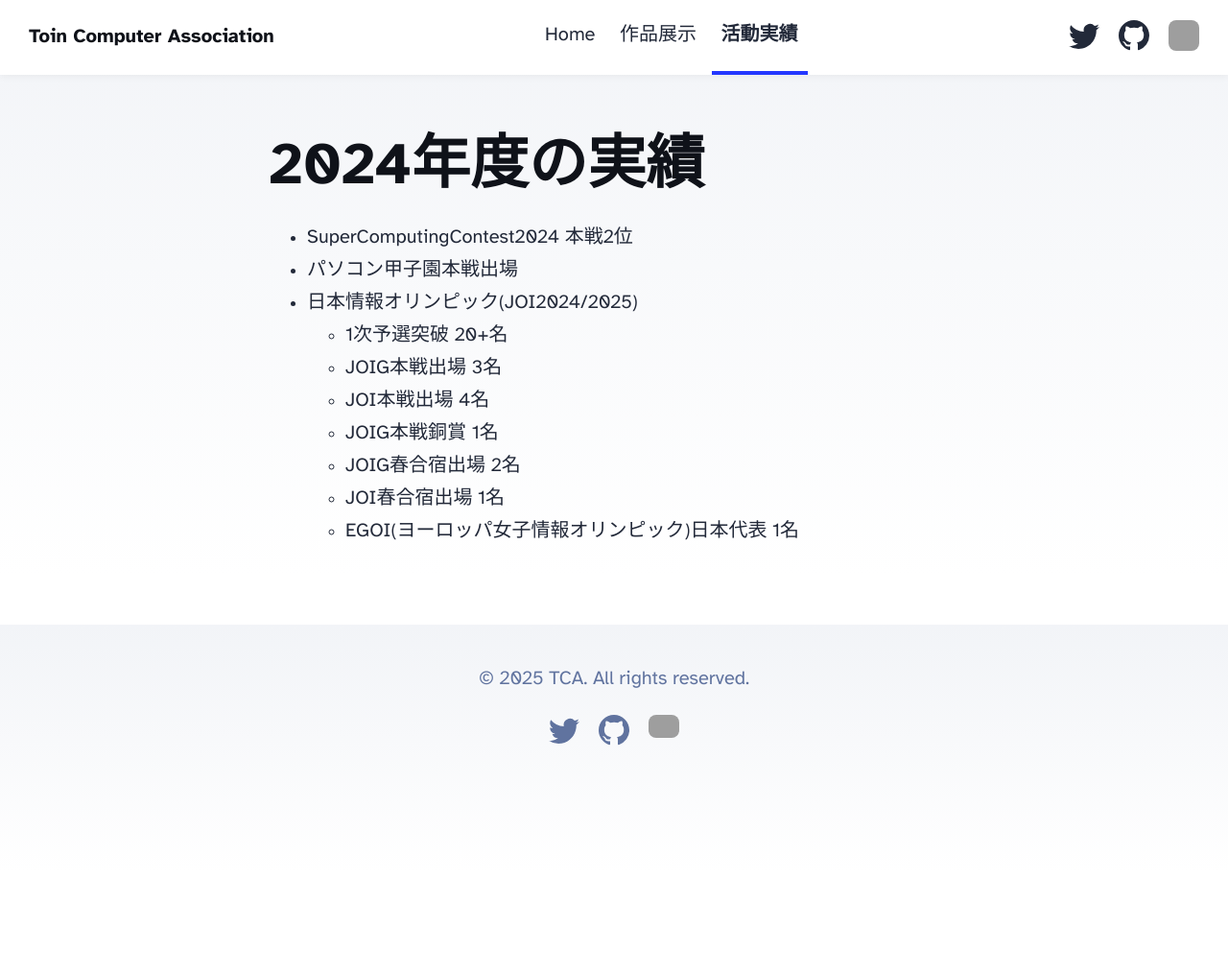
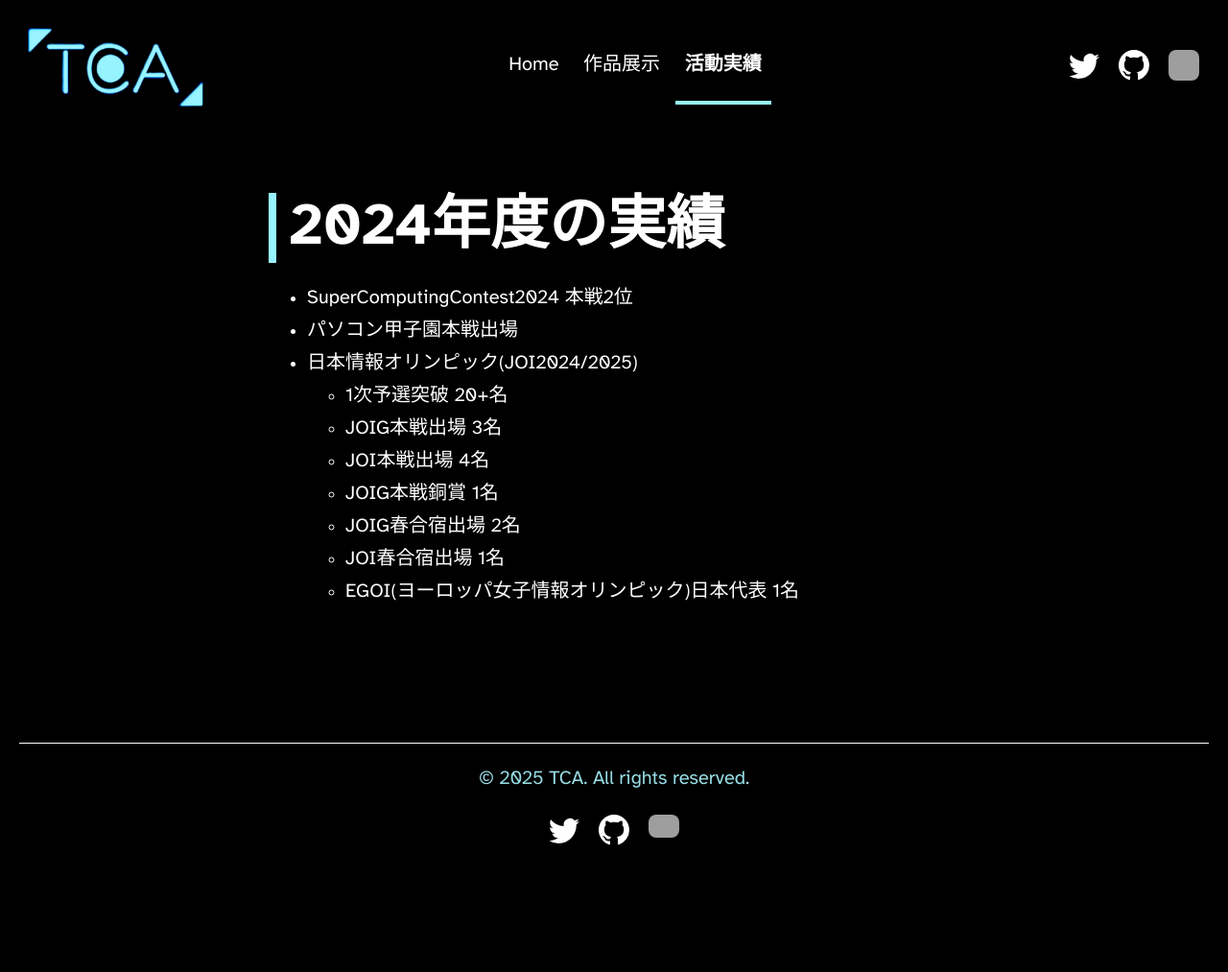
Before and after one commit to ToinComputerAssociation/toincomputerassociation.github.io, an Astro site in the folder main/: page /achievements/2024 in a window 1280 px wide. Shown: the whole page at 96% size. Before the commit the page ends 909 px from the top, so only its background shows below. Built offline with nearby package versions, Linux system fonts and the light colour scheme; Astro itself is replaced by a stand-in of ours; grey boxes are pictures that could not be loaded.

Commit message:
Add css files

```diff
--- a/main/src/components/Footer.astro
+++ b/main/src/components/Footer.astro
@@ -1,9 +1,10 @@
 ---
 const today = new Date();
+import '../styles/style_footer.css';
 ---
 
 <footer>
-	&copy; {today.getFullYear()} TCA. All rights reserved.
+	<p class="footer-text">&copy; {today.getFullYear()} TCA. All rights reserved.
 	<div class="social-links">
 
 		<a href="https://x.com/toincomputer" target="_blank">
@@ -33,8 +34,9 @@ const today = new Date();
 <style>
 	footer {
 		padding: 2em 1em 6em 1em;
-		background: linear-gradient(var(--gray-gradient)) no-repeat;
-		color: rgb(var(--gray));
+		background: black;
+		/*background: linear-gradient(var(--gray-gradient)) no-repeat;*/
+		color: rgb(152, 222, 230);
 		text-align: center;
 	}
 	.social-links {
@@ -45,9 +47,9 @@ const today = new Date();
 	}
 	.social-links a {
 		text-decoration: none;
-		color: rgb(var(--gray));
+		color: white;
 	}
 	.social-links a:hover {
-		color: rgb(var(--gray-dark));
+		color: rgb(158, 158, 158);
 	}
 </style>
--- a/main/src/components/Header.astro
+++ b/main/src/components/Header.astro
@@ -1,11 +1,17 @@
 ---
 import { SITE_TITLE } from '../consts';
 import HeaderLink from './HeaderLink.astro';
+import '../styles/style_header.css';
 ---
 
 <header>
 	<nav>
-		<h2><a href="/">{SITE_TITLE}</a></h2>
+		<!--<h2 class="page_title"><a href="/">{SITE_TITLE}</a></h2>-->
+		<h2 class="page_title">
+  		<a href="/">
+    	<img src="/TCAのロゴ.png" alt="Toin Computer Association" class="logo" />
+ 		</a>
+		</h2>
 		<div class="internal-links">
 			<HeaderLink href="/">Home</HeaderLink>
 			<HeaderLink href="/works">作品展示</HeaderLink>
@@ -43,7 +49,7 @@ import HeaderLink from './HeaderLink.astro';
 	header {
 		margin: 0;
 		padding: 0 1em;
-		background: white;
+		background: black;
 		box-shadow: 0 2px 8px rgba(var(--black), 5%);
 	}
 	h2 {
@@ -68,11 +74,17 @@ import HeaderLink from './HeaderLink.astro';
 	}
 	nav a.active {
 		text-decoration: none;
-		border-bottom-color: var(--accent);
+		border-bottom-color: rgb(151,244,255);
 	}
+
 	.social-links,
 	.social-links a {
 		display: flex;
+	}
+
+	.social-links a:hover {
+		color: rgb(158, 158, 158);
+		transition: color 0.3s ease;
 	}
 	@media (max-width: 720px) {
 		.social-links {
--- a/main/src/pages/achievements/2023.astro
+++ b/main/src/pages/achievements/2023.astro
@@ -4,6 +4,7 @@ import BaseHead from '../../components/BaseHead.astro';
 import Footer from '../../components/Footer.astro';
 import Header from '../../components/Header.astro';
 import { SITE_DESCRIPTION, SITE_TITLE } from '../../consts';
+import '../../styles/style_achi_2023.css';
 ---
 
 <!doctype html>
@@ -14,7 +15,7 @@ import { SITE_DESCRIPTION, SITE_TITLE } from '../../consts';
 	<body>
 		<Header />
 <main>
-  <h1>2023年度の実績</h1>
+  <h1 class="midashi_2023">2023年度の実績</h1>
   <section>
     <ul>
         <li>SuperComputingContest2023 本戦出場</li>
--- a/main/src/pages/achievements/2024.astro
+++ b/main/src/pages/achievements/2024.astro
@@ -4,6 +4,7 @@ import BaseHead from '../../components/BaseHead.astro';
 import Footer from '../../components/Footer.astro';
 import Header from '../../components/Header.astro';
 import { SITE_DESCRIPTION, SITE_TITLE } from '../../consts';
+import '../../styles/style_achi_2024.css';
 ---
 
 <!doctype html>
@@ -14,7 +15,7 @@ import { SITE_DESCRIPTION, SITE_TITLE } from '../../consts';
 	<body>
 		<Header />
 <main>
-  <h1>2024年度の実績</h1>
+  <h1 class="midashi_2024">2024年度の実績</h1>
   <section>
     <ul>
       <li>SuperComputingContest2024 本戦2位</li><a href=""></a>
--- a/main/src/pages/achievements/index.astro
+++ b/main/src/pages/achievements/index.astro
@@ -4,6 +4,7 @@ import BaseHead from '../../components/BaseHead.astro';
 import Footer from '../../components/Footer.astro';
 import Header from '../../components/Header.astro';
 import { SITE_DESCRIPTION, SITE_TITLE } from '../../consts';
+import '../../styles/style_achi.css';
 ---
 
 <!doctype html>
@@ -14,9 +15,9 @@ import { SITE_DESCRIPTION, SITE_TITLE } from '../../consts';
 	<body>
 		<Header />
 <main>
-  <h1>活動実績</h1>
+  <h1 class="midashi_achi">活動実績</h1>
   <section>
-    <ul>
+    <ul class="achi_list">
       <li><a href="/achievements/2024">2024年度</a></li>
       <li><a href="/achievements/2023">2023年度</a></li>
     </ul>
--- a/main/src/pages/works/index.astro
+++ b/main/src/pages/works/index.astro
@@ -5,6 +5,7 @@ import Footer from '../../components/Footer.astro';
 import FormattedDate from '../../components/FormattedDate.astro';
 import Header from '../../components/Header.astro';
 import { SITE_DESCRIPTION, SITE_TITLE } from '../../consts';
+import '../../styles/style_works.css';
 
 const posts = (await getCollection('works')).sort(
 	(a, b) => b.data.pubDate.valueOf() - a.data.pubDate.valueOf(),
@@ -54,7 +55,7 @@ const posts = (await getCollection('works')).sort(
 			}
 			.title {
 				margin: 0;
-				color: rgb(var(--black));
+				color: white;
 				line-height: 1;
 			}
 			.date {
@@ -63,7 +64,7 @@ const posts = (await getCollection('works')).sort(
 			}
 			ul li a:hover h4,
 			ul li a:hover .date {
-				color: rgb(var(--accent));
+				color: rgb(33, 150, 243);
 			}
 			ul a:hover img {
 				box-shadow: var(--box-shadow);
--- a/main/src/styles/style_1.css
+++ b/main/src/styles/style_1.css
@@ -1,26 +1,51 @@
-/*.midashi{border-bottom: solid 4px;}*/
+@import url('https://fonts.googleapis.com/css2?family=Rethink+Sans:ital,wght@0,400..800;1,400..800&display=swap');
 .midashi{
-    color: rgb(151,244,255);
+    color: white;
+    padding-bottom: 75px;
+    font-family: Rethink Sans;
+    font-size: 80px;
 }
-.small_midashi_1{border-left: solid 10px rgb(151,244,255);
-    padding-left: 10px;
+.small_midashi_1{border-left: solid 8px rgb(151,244,255);
+    padding-left: 13px;
     font-weight: normal;
     color:white;
 
 }
-.small_midashi_2{border-left: solid 10px #2525254a;
-    padding-left: 10px;
+.small_midashi_2{border-left: solid 8px rgb(151,244,255);
+    padding-left: 13px;
     font-weight: normal;
     color:white;
 
 }
-.small_midashi_3{border-left: solid 10px #2525254a;
-    padding-left: 10px;
+.small_midashi_3{border-left: solid 8px rgb(151,244,255);
+    padding-left: 13px;
     font-weight: normal;
     color:white;
 }
 
 body{
-    background: black !important;
-    color: white !important;
+    background: black;
+
 }
+
+.bun_1{
+    color: rgb(224, 224, 224);
+    padding-bottom: 80px;
+}
+
+.bun_2{
+    color: rgb(224, 224, 224);
+    padding-bottom: 80px;
+}
+
+.link_list{
+    padding-bottom: 60px;
+    color: rgb(224, 224, 224);
+}
+
+a{
+    color: rgb(179, 157, 219);
+}
+a:hover{
+    color: rgb(232, 234, 246);
+}
--- /dev/null
+++ b/main/src/styles/style_achi.css
@@ -0,0 +1,17 @@
+body{
+    background: black;
+    color: white;
+}
+
+.midashi_achi{
+    color: white;
+    border-left: solid 8px rgb(151,244,255);
+    padding-left: 13px;
+}
+
+a{
+    color: rgb(179, 157, 219);
+}
+a:hover{
+    color: rgb(232, 234, 246);
+}
--- /dev/null
+++ b/main/src/styles/style_achi_2023.css
@@ -0,0 +1,10 @@
+body{
+    background: black;
+    color: white;
+}
+
+.midashi_2023{
+    color: white;
+    border-left: solid 8px rgb(151,244,255);
+    padding-left: 13px;
+}
--- /dev/null
+++ b/main/src/styles/style_achi_2024.css
@@ -0,0 +1,10 @@
+body{
+    background: black;
+    color: white;
+}
+
+.midashi_2024{
+    color: white;
+    border-left: solid 8px rgb(151,244,255);
+    padding-left: 13px;
+}
--- /dev/null
+++ b/main/src/styles/style_footer.css
@@ -0,0 +1,9 @@
+.sosial-links{
+    text-decoration: none;
+    color: white;
+}
+
+.footer-text{
+    border-top: solid 1px white;
+    padding-top: 20px;
+}
--- /dev/null
+++ b/main/src/styles/style_header.css
@@ -0,0 +1,21 @@
+.internal-links{
+    color: white;
+}
+
+.page_title{
+    color: rgb(151,244,255);
+}
+
+.logo {
+    height: auto;
+    width: 200px;
+    display: block;
+  }
+
+.social-links{
+    color: white;
+}
+/*
+.social-links a:hover{
+    color: #0D47A1 !important;
+}*/
--- /dev/null
+++ b/main/src/styles/style_works.css
@@ -0,0 +1,4 @@
+body{
+    background: black;
+    color: white;
+}
```
Also changed, not shown: main/src/pages/index.astro (+4 -4 lines).
